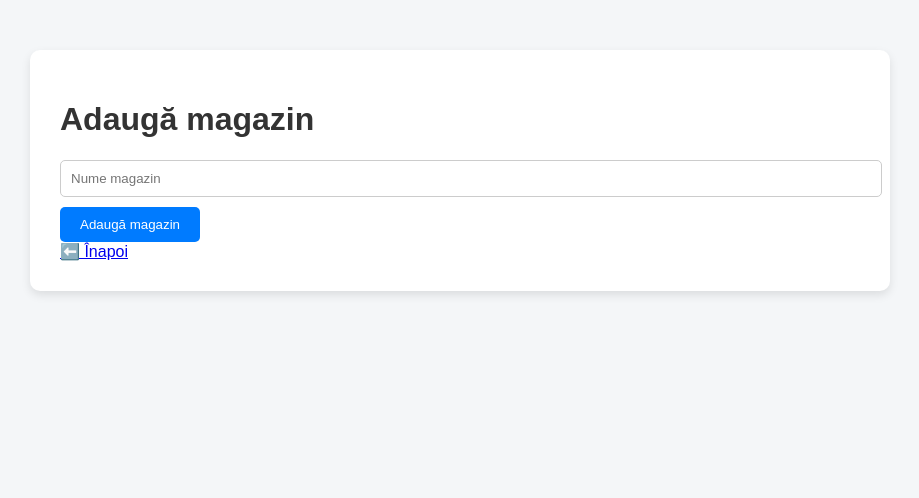
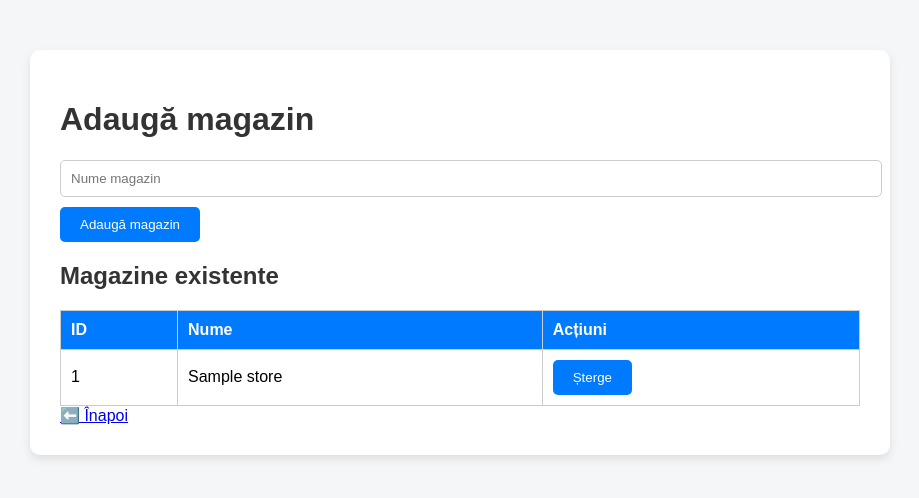
Before and after one commit to orlandor88/expenses_project, a Flask app: template templates/add_store.html in a window 1280 px wide. Shown: the part 38-536 px from the top of the page, without its empty margins (180-1099 px from the left). Run offline with Flask 3, Linux system fonts and the light colour scheme; the template is opened without the code that fills it: most values are stand-ins (such as "Sample title", 1, 10 or a date in 2020).

Commit message:
Add store deletion: UI + backend
- Add delete_store() to remove store and related expenses
- Add /stores/delete POST route
- Show existing stores with delete buttons on /stores/new

```diff
--- a/app_web.py
+++ b/app_web.py
@@ -98,9 +98,28 @@ def add_store_route():
     return redirect('/')
 
 
+def delete_store(store_id):
+    """Delete a store and any related expenses."""
+    conn = sqlite3.connect('expenses.db')
+    cursor = conn.cursor()
+    # Remove expenses referencing this store first to keep DB consistent
+    cursor.execute("DELETE FROM expenses WHERE store_id = ?", (store_id,))
+    cursor.execute("DELETE FROM stores WHERE id = ?", (store_id,))
+    conn.commit()
+    conn.close()
+
+
+@app.route('/stores/delete', methods=['POST'])
+def delete_store_route():
+    store_id = int(request.form['store_id'])
+    delete_store(store_id)
+    return redirect('/stores/new')
+
+
 @app.route('/stores/new')
 def new_store_page():
-    return render_template('add_store.html')
+    stores = get_stores()
+    return render_template('add_store.html', stores=stores)
 
 
 @app.route('/record_expense')
--- a/templates/add_store.html
+++ b/templates/add_store.html
@@ -16,6 +16,34 @@
             <input type="text" name="name" placeholder="Nume magazin" required>
             <button type="submit">Adaugă magazin</button>
         </form>
+
+        <h2>Magazine existente</h2>
+        <table>
+            <thead>
+                <tr>
+                    <th>ID</th>
+                    <th>Nume</th>
+                    <th>Acțiuni</th>
+                </tr>
+            </thead>
+            <tbody>
+                {% for s in stores %}
+                <tr>
+                    <td>{{ s[0] }}</td>
+                    <td>{{ s[1] }}</td>
+                    <td>
+                        <form method="POST" action="/stores/delete" onsubmit="return confirm('Șterge magazinul și toate cheltuielile asociate?')">
+                            <input type="hidden" name="store_id" value="{{ s[0] }}">
+                            <button type="submit">Șterge</button>
+                        </form>
+                    </td>
+                </tr>
+                {% else %}
+                <tr><td colspan="3">Niciun magazin înregistrat</td></tr>
+                {% endfor %}
+            </tbody>
+        </table>
+
         <a href="/">⬅️ Înapoi</a>
     </div>
 </body>
```
